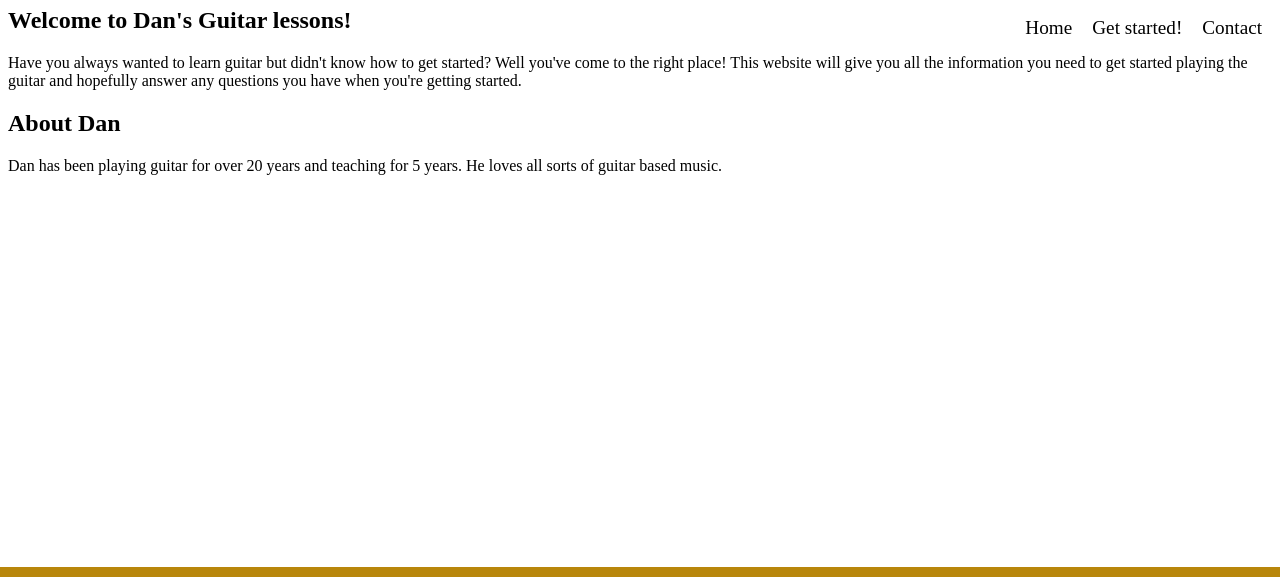
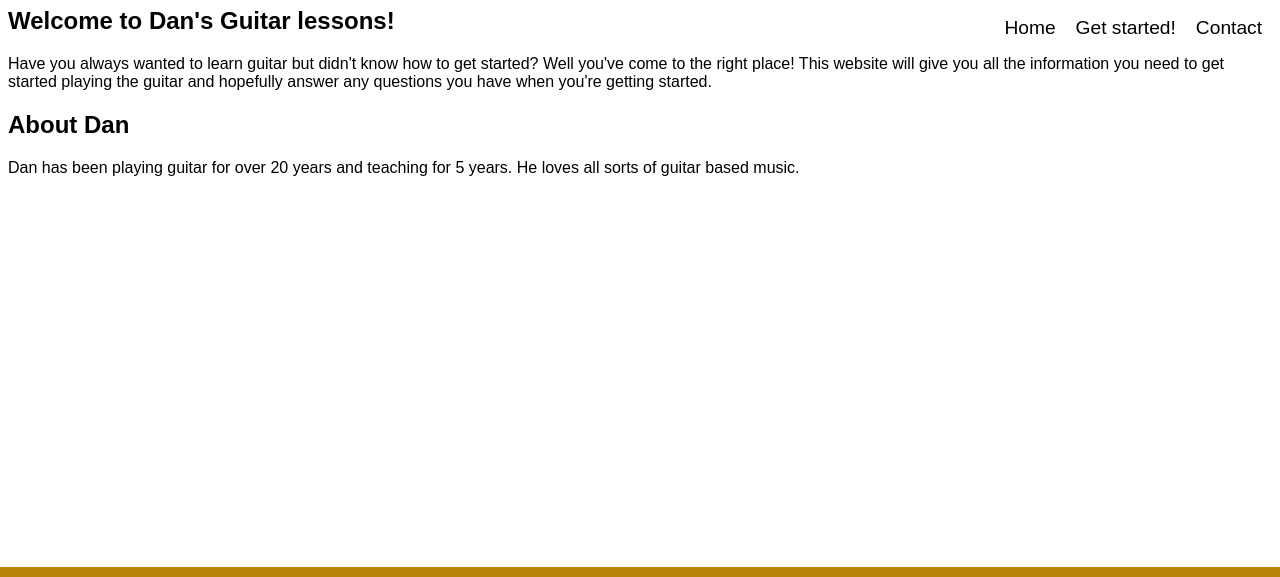
Before and after one commit to dmillar93/Dans-Guitar-Lessons, a plain HTML site: page index.html in a window 1280 px wide. Shown: the part 73-650 px from the top of the page. Drawn offline with Linux system fonts and the light colour scheme.

Commit message:
import pt serif font from google fonts

```diff
--- a/assets/css/style.css
+++ b/assets/css/style.css
@@ -1,3 +1,8 @@
+@import url('https://fonts.googleapis.com/css2?family=PT+Serif&display=swap');
+
+body {
+    font-family: pt setrif, sans-serif;
+}
 
 /* nav bar */
 
```
